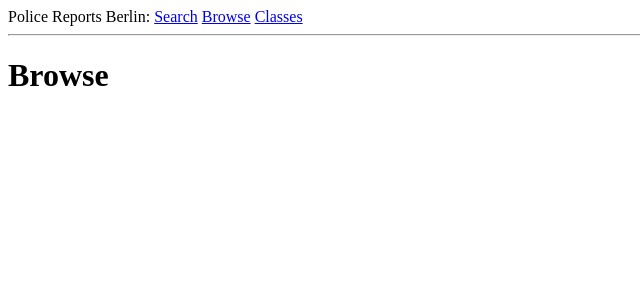
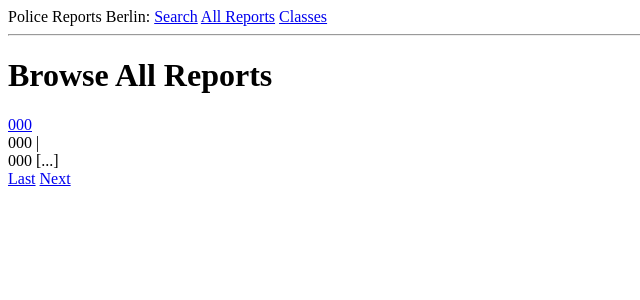
Before and after one commit to MaxTru/Berlin-Police-Reports-NLP, a Flask app: template webui/webapp/templates/BrowsePage.html in a window 1280 px wide. Shown: the top 300 px of the page, without its empty margins (0-640 px from the left). Run offline with Flask 2, Linux system fonts and the light colour scheme; the template is opened without the code that fills it: most values are stand-ins (such as "Sample title", 1, 10 or a date in 2020).

Commit message:
Added browse reports feature

```diff
--- a/utils/policeReportUtils.py
+++ b/utils/policeReportUtils.py
@@ -93,5 +93,6 @@
             "title": reports_lines[reportid][:reports_lines[reportid].index(".")],
             "link": metadata_lines[reportid].split(",")[1],
             "event": reports_lines[reportid][reports_lines[reportid].index(".") + 1:].strip(),
-            "location": metadata_lines[reportid].split(",")[2]
+            "location": metadata_lines[reportid].split(",")[2],
+            "id": reportid
         }
--- a/webui/webapp/routes.py
+++ b/webui/webapp/routes.py
@@ -22,11 +22,26 @@
         return render_template('ResultPage.html', results=[form.query.data, "Result2"])
     return render_template('SearchPage.html', form=form)
 
-@app.route('/browse', methods=['GET'])
-def browsePage():
+@app.route('/browse/<int:fromID>/<int:toID>', methods=['GET'])
+def browsePage(fromID, toID):
     """A user may browse the police reports."""
-    # TODO here we need to render pre-classified police reports
-    return render_template('BrowsePage.html')
+    if fromID >= toID or (toID - fromID) >= 50:
+        #not validate, return empty site
+        return render_template('BrowsePage.html')
+    else:
+        displayedPages = toID - fromID + 1
+        # Transform from 1-indexed to 0-indexed
+        fromID = fromID - 1
+        toID = toID - 1
+        retrievedReports = []
+        while fromID <= toID:
+            report = utils.combined_access_report(flaskconfig.Config.REPORTS_PAYLOAD,
+                                                       flaskconfig.Config.REPORTS_METADATA,
+                                                       fromID)
+            retrievedReports.append(report)
+            fromID = fromID + 1
+        print(len(retrievedReports))
+        return render_template('BrowsePage.html', reports = retrievedReports, displayedPages = displayedPages, toID = toID)
 
 @app.route('/classes', methods=['GET'])
 def classes():
--- a/webui/webapp/templates/BrowsePage.html
+++ b/webui/webapp/templates/BrowsePage.html
@@ -1,5 +1,17 @@
 {% extends "base.html" %}
 
 {% block content %}
-    <h1>Browse</h1>
+    <h1>Browse All Reports</h1>
+    {% if reports %}
+        {% for report in reports %}
+            <div class="report">
+                <div class="reportTitle">
+                <a href="/view/{{ report.id }}">{{ report.title.decode("utf-8") }}</a>
+                </div>
+            <div class="reportLocDate">{{ report.location.decode("utf-8") }} | {{ report.date.decode("utf-8") }}</div>
+            <div class="reportLink">{{ " ".join(report.event.decode("utf-8").split()[0:30]) + " [...]" }}</div>
+            </div>
+        {% endfor %}
+        <div class="nav"><a href="javascript:history.back()">Last</a> <a href="/browse/{{ toID + 2 }}/{{ toID + 1 + displayedPages }}">Next</a></div>
+    {% endif %}
 {% endblock %}
--- a/webui/webapp/templates/ViewPage.html
+++ b/webui/webapp/templates/ViewPage.html
@@ -8,5 +8,5 @@
         {% if date %}<b>{{ date }}</b></br>{% endif %}
         {% if event %}{{ event }}</br>{% endif %}
         </br>
-        {% if link %}{{ link }}</br>{% endif %}
+        {% if link %}<a href="{{ link }}">{{ link }}</a></br>{% endif %}
 {% endblock %}
--- a/webui/webapp/templates/base.html
+++ b/webui/webapp/templates/base.html
@@ -6,7 +6,7 @@
         <div>
             Police Reports Berlin:
             <a href="{{ url_for('searchPage') }}">Search</a>
-            <a href="{{ url_for('browsePage') }}">Browse</a>
+            <a href="{{ url_for('browsePage', fromID=1, toID=10) }}">All Reports</a>
             <a href="{{ url_for('classes') }}">Classes</a>
         </div>
         <hr>
```
